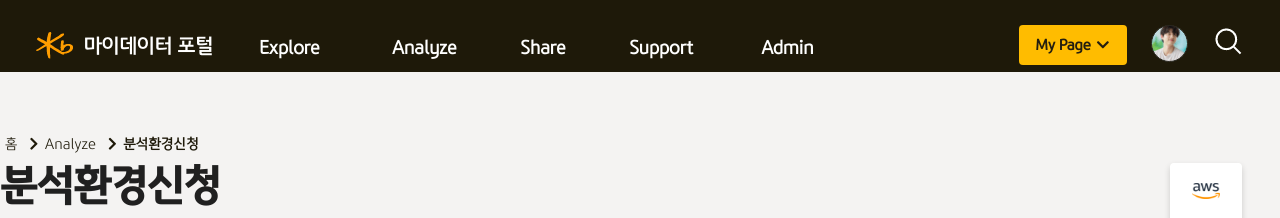
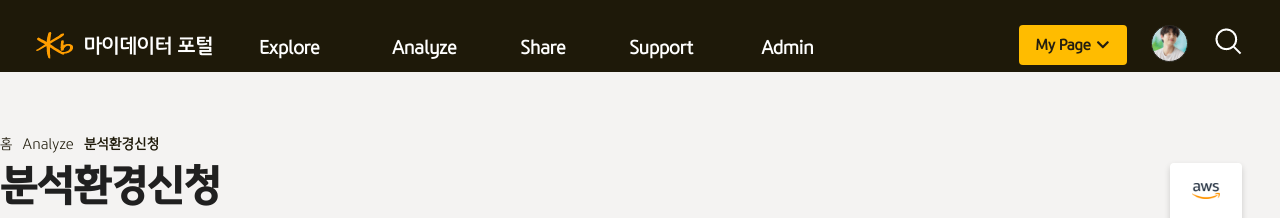
Before and after one commit to gesazumo/vuedata, a Vue app: page /pub/ana002 in a window 1280 px wide. Shown: the top 218 px of the page. Built offline with nearby package versions, Linux system fonts and the light colour scheme.

Commit message:
Revert "분석환경신청( ANA002, ANA003 ) 화면 수정(Breadcrumb 수정)"
This reverts commit 2668f754d1e13935f34b289e8fec593123baa8ef.

```diff
--- a/src/assets/css/common.css
+++ b/src/assets/css/common.css
@@ -1838,7 +1838,7 @@ input[type="text"] {
   font-family: 'KBFGTextL';
   font-size: 14px;
   color:#1e1909;
-  padding: 0 5px;
+  padding-right: 10px;
 }
 #sub_wrap .title ul li:last-child {font-weight: 600;}
 #sub_wrap .title h3 {
--- a/src/views/pub/TAH-ANA002.vue
+++ b/src/views/pub/TAH-ANA002.vue
@@ -3,8 +3,8 @@
 		<div class="title">
 			<ul>
 				<li>홈</li>
-				<li><i class="fa fa-chevron-right"></i> Analyze</li>
-				<li><i class="fa fa-chevron-right"></i> 분석환경신청</li>
+				<li>Analyze</li>
+				<li>분석환경신청</li>
 			</ul>
 			<h3>분석환경신청</h3>
 		</div>
--- a/src/views/pub/TAH-ANA003.vue
+++ b/src/views/pub/TAH-ANA003.vue
@@ -3,8 +3,8 @@
 		<div class="title">
 			<ul>
 				<li>홈</li>
-				<li><i class="fa fa-chevron-right"></i> Analyze</li>
-				<li><i class="fa fa-chevron-right"></i> 분석환경신청</li>
+				<li>Analyze</li>
+				<li>분석환경신청</li>
 			</ul>
 			<h3>분석환경신청</h3>
 		</div>
```
